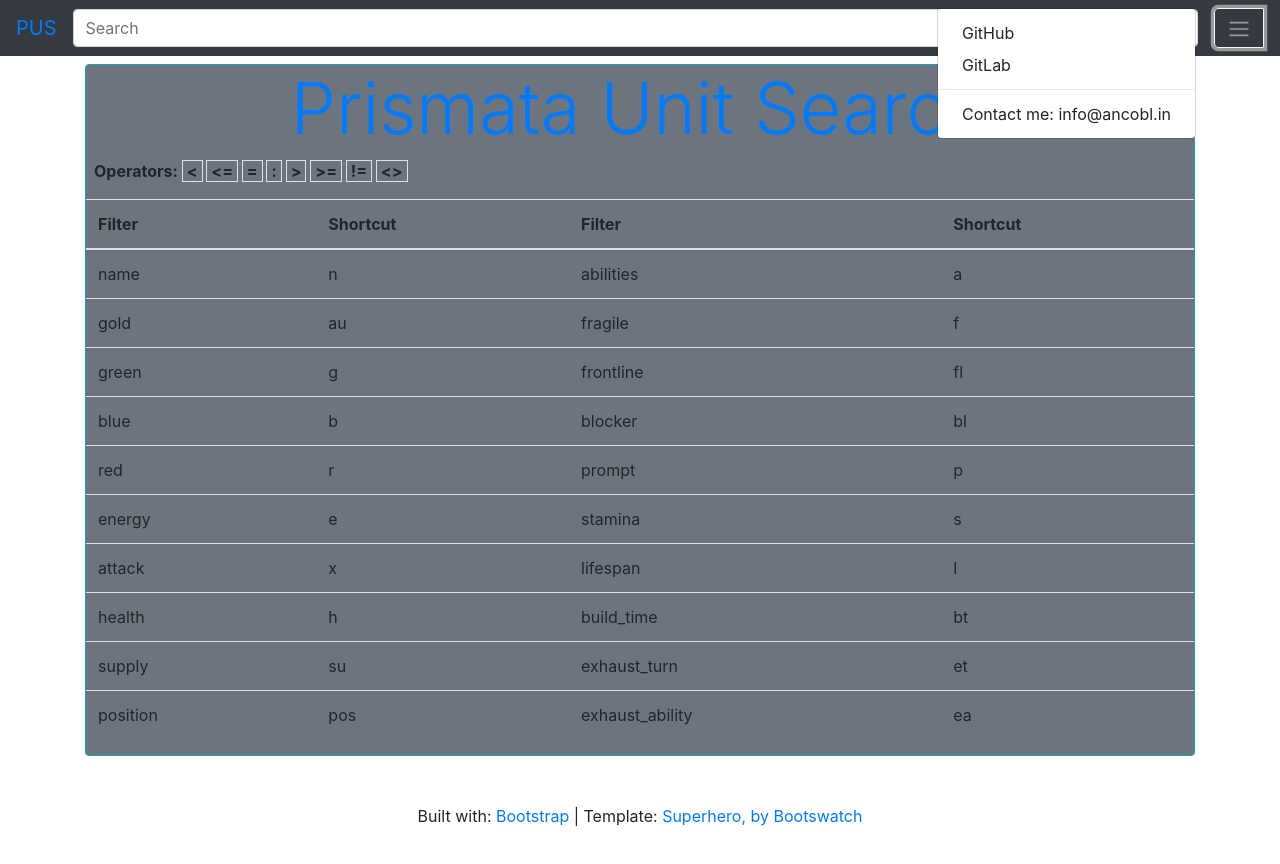
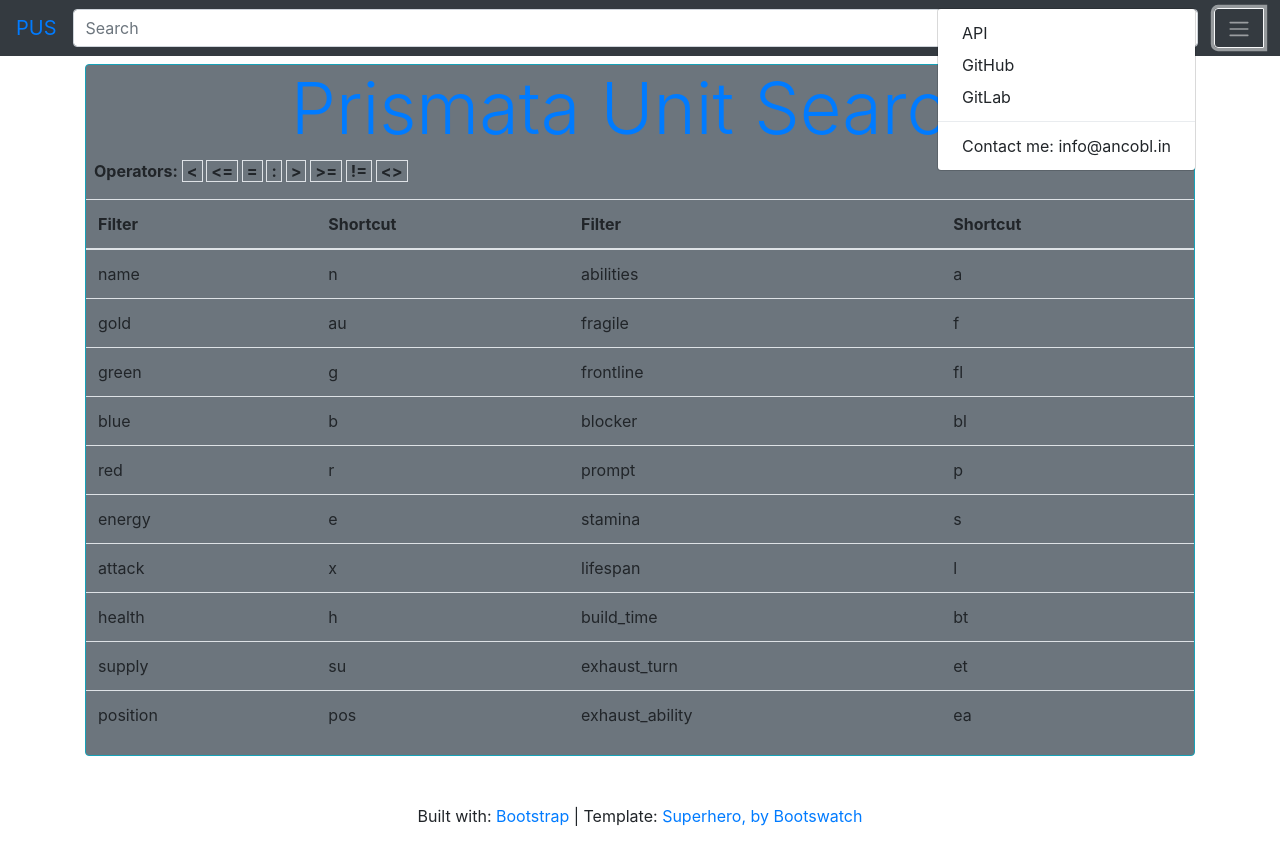
Before and after one commit to jeacaveo/pus, a plain HTML site: page index.html in a window 1280 px wide. Both pictures are taken after a click on the button 1239 px from the left and 28 px from the top of the page. Drawn offline with nearby package versions, Linux system fonts and the light colour scheme.

Commit message:
Add API link

```diff
--- a/index.html
+++ b/index.html
@@ -31,6 +31,7 @@
           <span class="navbar-toggler-icon"></span>
         </button>
         <div class="dropdown-menu">
+          <a class="dropdown-item" target="_blank" href="https://papi.ancobl.in/api/latest/units/">API</a>
           <a class="dropdown-item" target="_blank" href="https://github.com/jeacaveo/pus">GitHub</a>
           <a class="dropdown-item" target="_blank" href="https://gitlab.com/prismata/pus">GitLab</a>
           <div class="dropdown-divider"></div>
```
